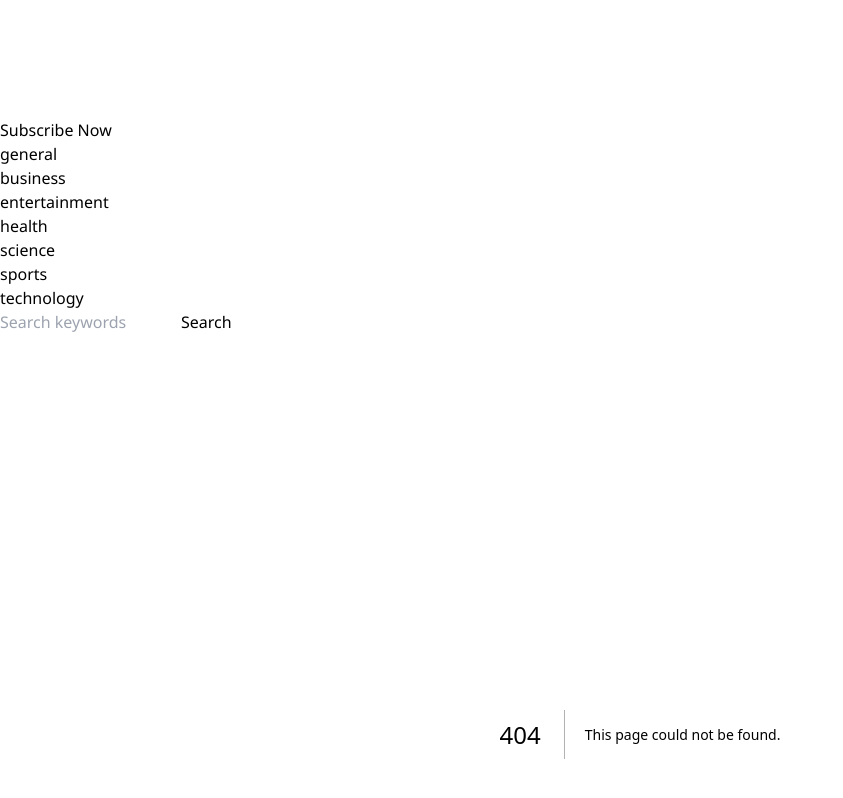
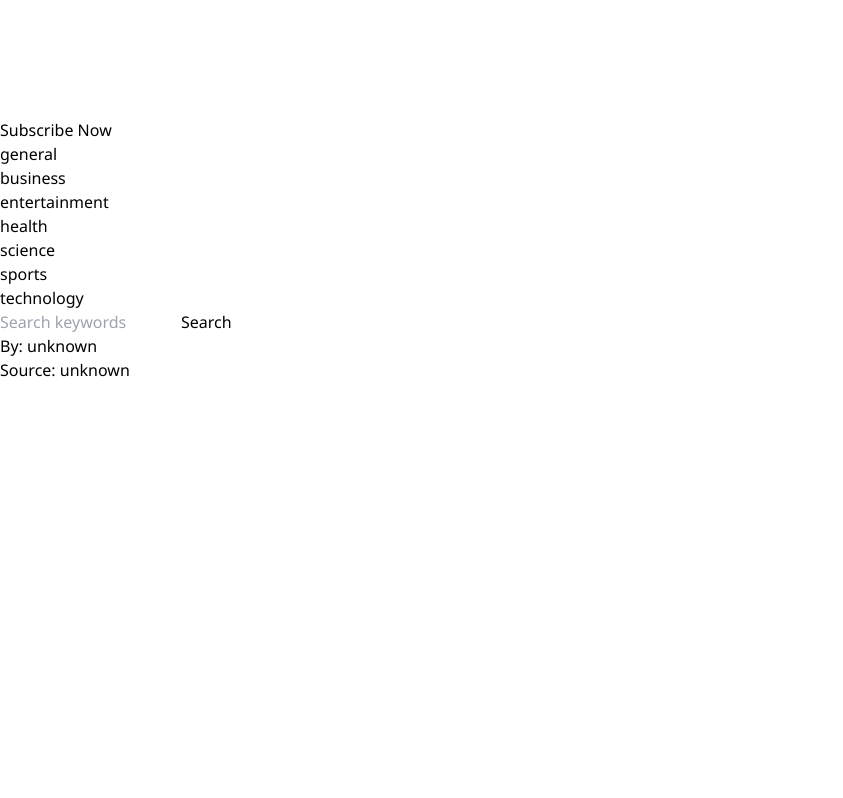
Before and after one commit to johncanero/newsflasher-bulletin, a Next.js app: page /article in a window 1280 px wide. Before the commit this address had no page. Shown: the part 2506-3304 px from the top of the page, without its empty margins (0-843 px from the left). After the commit the page ends 2888 px from the top, so only its background shows below. Built offline with nearby package versions, Linux system fonts and the light colour scheme.

Commit message:
Adjust Content Article and Placed it in Great Britain

```diff
--- /dev/null
+++ b/app/article/page.tsx
@@ -0,0 +1,48 @@
+import { notFound } from 'next/navigation';
+import Image from 'next/image';
+// import LiveTimestamp from '@/components/LiveTimestamp';
+
+type Props = {
+	searchParams?: Article;
+};
+function ArticlePage({ searchParams }: Props) {
+	if (
+		(searchParams && Object.entries(searchParams).length === 0) ||
+		!searchParams
+	) {
+		return notFound();
+	}
+
+	const article: Article = searchParams;
+
+	return (
+		<article>
+			<section className="flex flex-col px-0 pb-24 lg:flex-row lg:px-10">
+				{article.image && (
+					// eslint-disable-next-line @next/next/no-img-element
+					<img
+						className="object-cover max-w-md mx-auto rounded-lg shadow-md h-50 md:max-w-lg lg:max-w-xl"
+						src={article.image}
+						alt={article.title}
+					/>
+				)}
+				<div className="px-10">
+					<h1 className="px-0 pb-2 no-underline headerTitle">
+						{article.title}
+					</h1>
+
+					<div className="flex space-x-4 divide-x-2">
+						<h2 className="font-bold">By: {article.author || 'unknown'}</h2>
+						<h2 className="pl-4 font-bold">
+							Source: {article.source || 'unknown'}
+						</h2>
+						<p className="pl-4">{article.published_at}</p>
+					</div>
+					<p className="pt-4">{article.description}</p>
+				</div>
+			</section>
+		</article>
+	);
+}
+
+export default ArticlePage;
--- a/components/Article.tsx
+++ b/components/Article.tsx
@@ -20,7 +20,7 @@ function Article({ article }: Props) {
 			)}
 			<div className="flex flex-col flex-1">
 				<div className="flex flex-col flex-1 p-5">
-					<h2 className=" font-bold">{article.title}</h2>
+					<h2 className="font-serif font-bold ">{article.title}</h2>
 					<section className="flex-1 mt-2">
 						<p className="text-xs line-clamp-6">{article.description}</p>
 					</section>
--- a/components/DarkModeButton.tsx
+++ b/components/DarkModeButton.tsx
@@ -19,12 +19,12 @@ function DarkModeButton() {
 		<div>
 			{currentTheme === 'dark' ? (
 				<SunIcon
-					className="h-8 w-8 cursor-pointer text-yellow-500"
+					className="w-8 h-8 text-yellow-500 cursor-pointer"
 					onClick={() => setTheme('light')}
 				/>
 			) : (
 				<MoonIcon
-					className="h-8 w-8 cursor-pointer text-gray-500"
+					className="w-8 h-8 text-gray-500 cursor-pointer"
 					onClick={() => setTheme('dark')}
 				/>
 			)}
--- a/components/Header.tsx
+++ b/components/Header.tsx
@@ -24,7 +24,7 @@ function Header() {
                     />
                     {/* Link */}
                     <Link href={'/'} prefetch={false}>
-                        <h1 className="flex-1 mt-2 md:mt-1 text-base font-medium text-center md:text-3xl">
+                        <h1 className="flex-1 mt-2 text-base font-medium text-center md:mt-1 md:text-3xl">
                             <span className="">
                                 NewsFlasher
                             </span>{' '}
@@ -34,9 +34,9 @@ function Header() {
                 </div>
 
                 {/* Dark Mode */}
-                <div className="flex items-center justify-end space-x-2">
+                <div className="flex items-center justify-end gap-1 space-x-2">
                     {/* Dark mode button */}
-                    <DarkModeButton />
+                    <DarkModeButton  />
                     {/* Button */}
                     <button className="hidden px-4 py-2 font-semibold rounded-full md:inline bg-lime-500 text-stone-800 lg:px-8 lg:py-3 dark:bg-lime-400">
                         Subscribe Now
--- a/lib/fetchNews.ts
+++ b/lib/fetchNews.ts
@@ -16,7 +16,7 @@ const fetchNews = async (
       myQuery(
         access_key: $access_key
         categories: $categories
-        countries: "ph"
+        countries: "gb"
         sort: "published_desc"
         keywords: $keywords
       ) {
--- a/styles/globals.css
+++ b/styles/globals.css
@@ -4,10 +4,10 @@
 
 @layer components {
 	.navlink {
-		@apply hover:underline decoration-lime-400 text-center decoration-2 active:underline underline-offset-8 rounded-full p-4 cursor-pointer hover:font-bold capitalize hover:scale-110 transition-transform duration-200 ease-out;
+		@apply p-4 text-center capitalize transition-transform duration-200 ease-out rounded-full cursor-pointer hover:underline decoration-2 active:underline underline-offset-8 hover:font-bold hover:scale-110;
 	}
 
 	.headerTitle {
-		@apply text-4xl font-serif capitalize px-10 pt-5 underline decoration-line-400 decoration-2 underline-offset-4 decoration-double;
+		@apply px-10 pt-5 font-serif text-4xl underline capitalize decoration-2 underline-offset-4 decoration-double;
 	}
 }
```
